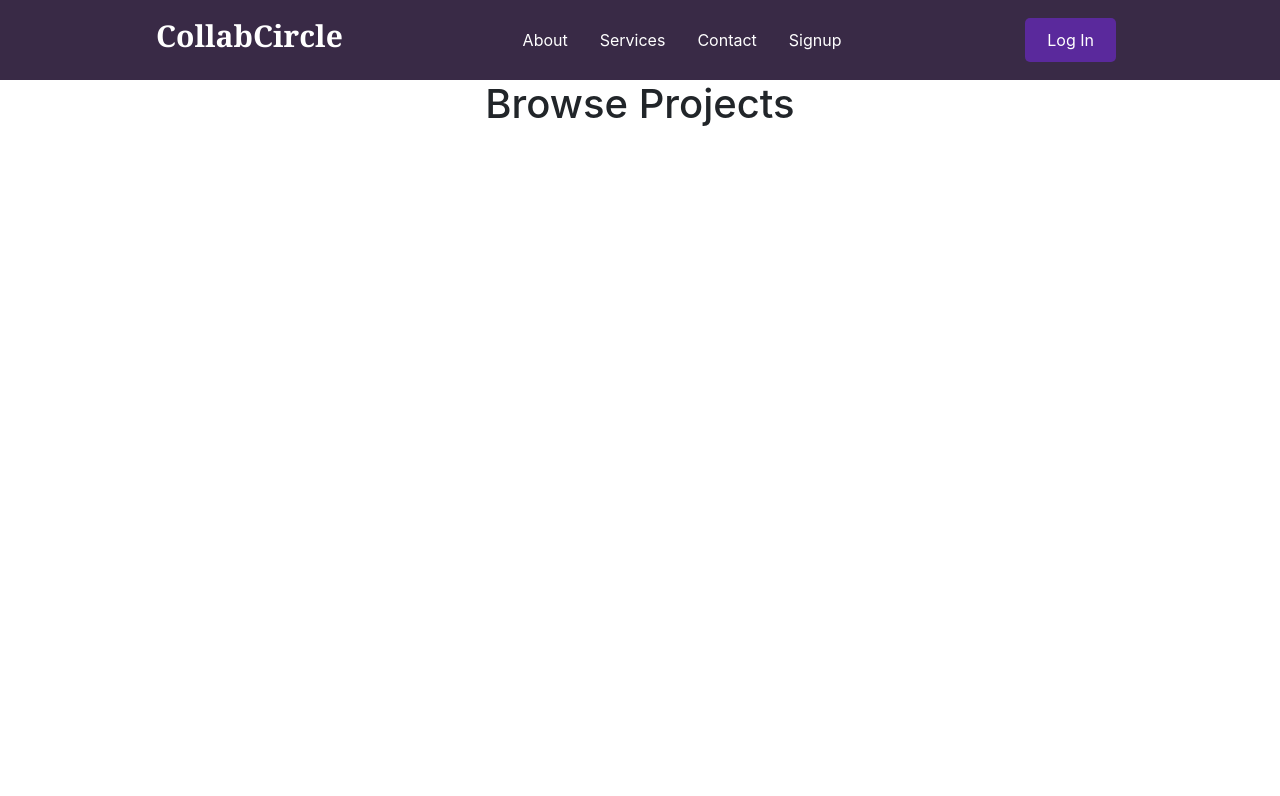
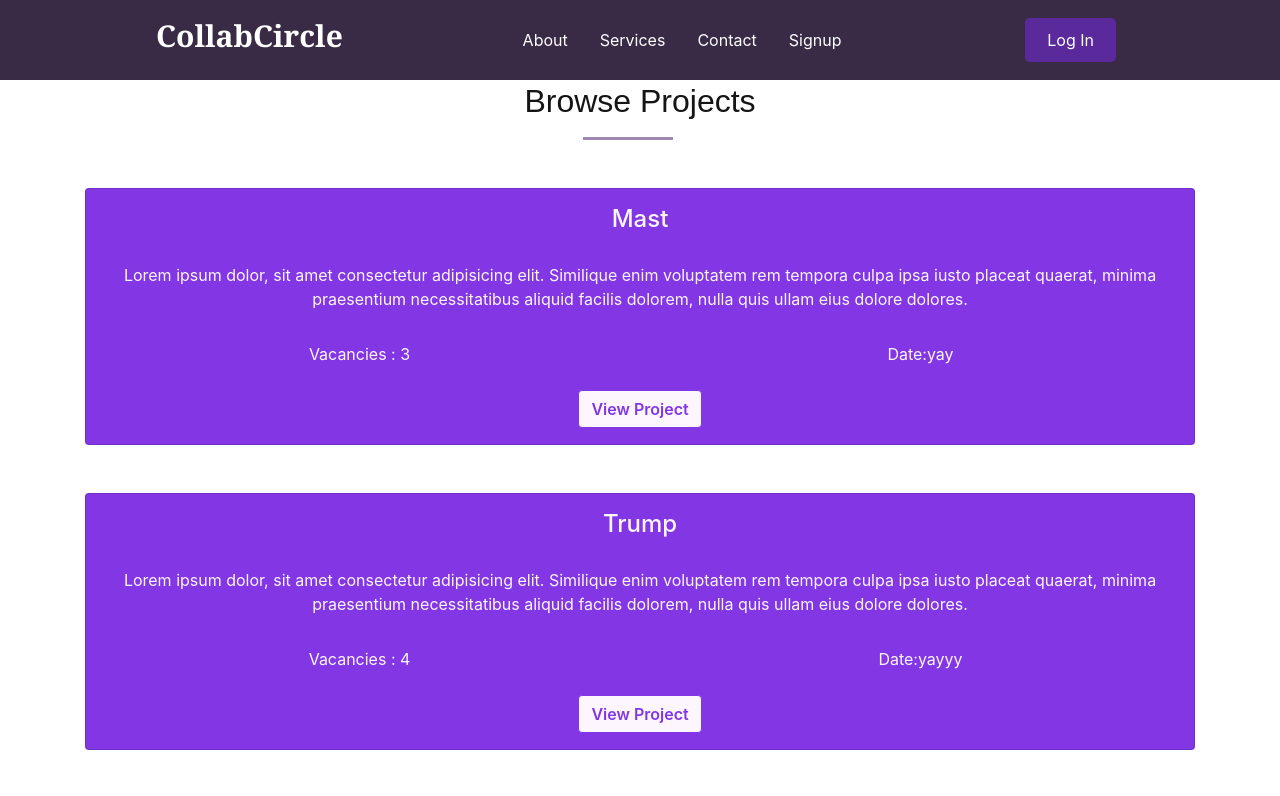
Before and after one commit to YogeshUpdhyay/CollabCircle, a React (Create React App) app: page /BrowseProject in a window 1280 px wide. Shown: the top 796 px of the page. Built offline with nearby package versions, Linux system fonts and the light colour scheme.

Commit message:
browse Projects

```diff
--- /dev/null
+++ b/src/Pages/BrowseProject/BrowseProject.css
@@ -0,0 +1,23 @@
+h2.intro-header {
+  font-family: "montserrat-regular", sans-serif;
+  /* font-size: 3.4rem; */
+  line-height: 1.324;
+  color: #151515;
+  position: relative;
+  padding-bottom: 3.6rem;
+}
+
+h2.intro-header::before {
+  display: block;
+  content: "";
+  height: 3px;
+  width: 90px;
+  background: -webkit-linear-gradient(to top, #9E88B2,#9E88B2);
+   background: -moz-linear-gradient(to top,#9E88B2,#9E88B2);
+   background: -o-linear-gradient(to top,#9E88B2,#9E88B2);
+   background: linear-gradient(to top,#9E88B2,#9E88B2);
+  position: absolute;
+
+  bottom: 40%;
+  right:47%;
+}
--- a/src/Pages/BrowseProject/BrowseProject.js
+++ b/src/Pages/BrowseProject/BrowseProject.js
@@ -2,13 +2,22 @@ import React from 'react'
 import Navbar from '../../components/Layout/NavBar/NavBar'
 import ProjectCard from './components/ProjectCard'
 import browse from '../../assets/BrowseProject.png'
+import "./BrowseProject.css"
 
 function BrowseProjects() {
+
+  const projects = [{name:'Mast',description:'Lorem ipsum dolor, sit amet consectetur adipisicing elit. Similique enim voluptatem rem tempora culpa ipsa iusto placeat quaerat, minima praesentium necessitatibus aliquid facilis dolorem, nulla quis ullam eius dolore dolores.', vacancies:'3',date:'yay'},{name:'Trump',description:'Lorem ipsum dolor, sit amet consectetur adipisicing elit. Similique enim voluptatem rem tempora culpa ipsa iusto placeat quaerat, minima praesentium necessitatibus aliquid facilis dolorem, nulla quis ullam eius dolore dolores.', vacancies:'4',date:'yayyy'}, {name:'Trump',description:'Lorem ipsum dolor, sit amet consectetur adipisicing elit. Similique enim voluptatem rem tempora culpa ipsa iusto placeat quaerat, minima praesentium necessitatibus aliquid facilis dolorem, nulla quis ullam eius dolore dolores.', vacancies:'4',date:'yayyy'}]
+
   return (
-    <div>
+    <div className="pb-4">
       <Navbar />
       {/* <img src={browse} style={{width: "100vw",height: 'auto'}}/> */}
-      <h1>Browse Projects</h1>
+      <div className="container">
+        <h2 className="intro-header">Browse Projects</h2>
+        {projects.map(project=>(
+          <ProjectCard project={project}/>
+        ))}
+      </div>
     </div>
   )
 }
--- a/src/Pages/BrowseProject/components/ProjectCard.js
+++ b/src/Pages/BrowseProject/components/ProjectCard.js
@@ -1,12 +1,32 @@
 import { Card } from '@material-ui/core'
 import React from 'react'
+import './ProjectCard.css'
 
-function ProjectCard() {
+function ProjectCard({project}) {
   return (
     <div>
-      <Card>
-        Hello World
-      </Card>
+
+        <div className="card py-3 px-2 mb-5 pcard" style={{width:'100%', backgroundColor: '#8236E4',color:'#FEF6FF'}}>
+          <div className="card-title"><h4>{project.name}</h4></div>
+          <div className="card-body" style={{transform: 'translateY(-13%)'}}>
+          {project.description}
+
+          </div>
+          <div className="row">
+            <div className="col-6">
+              Vacancies : {project.vacancies}
+            </div>
+            <div className="col-6">
+              Date:{project.date}
+            </div>
+
+          </div>
+
+          <div className="mt-4" style={{width:'100%',display:'flex',justifyContent: 'center', alignItems: 'center'}}>
+              <input type="submit" className="btn" value="View Project" style={{fontWeight:'600'}}/>
+            </div>
+
+        </div>
     </div>
   )
 }
```
Also changed, not shown: src/Pages/BrowseProject/BrowseProjects.css (deleted), src/Pages/BrowseProject/components/ProjectCard.css (added).
